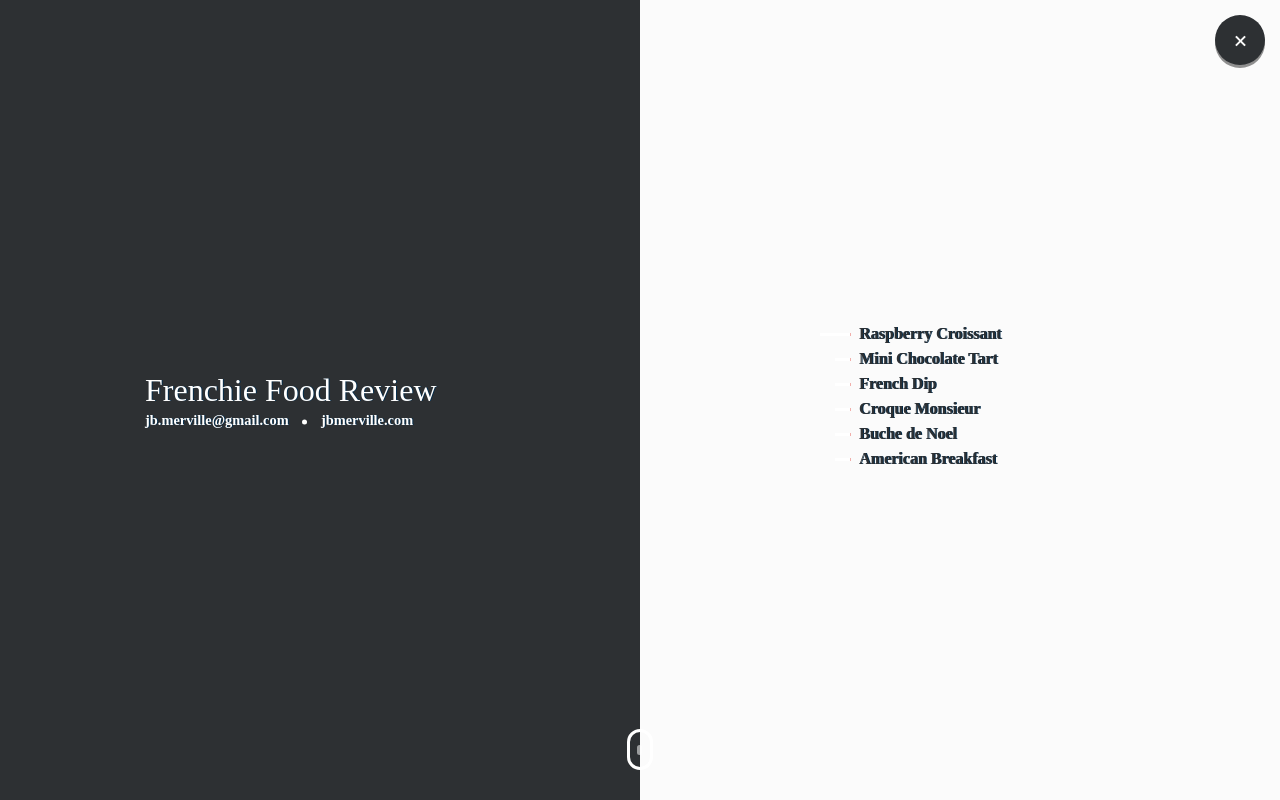
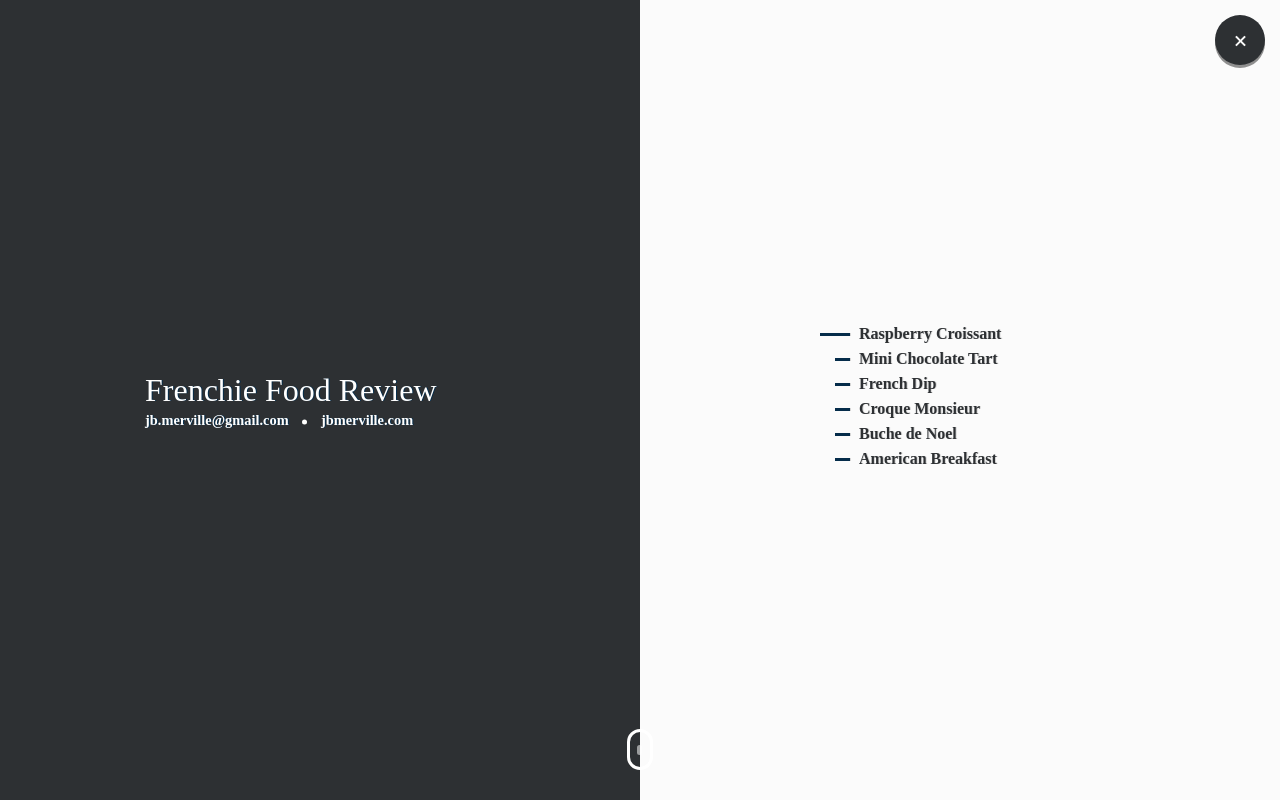
Before and after one commit to FrenchieFoodReview/FrenchieFoodReview.github.io, a plain HTML site: page index.html in a window 1280 px wide. Both pictures are taken after a click on the element 1240 px from the left and 40 px from the top of the page. Drawn offline with nearby package versions, Linux system fonts and the light colour scheme.

Commit message:
Update style.css

```diff
--- a/style.css
+++ b/style.css
@@ -248,7 +248,7 @@ svg {
 }
 .page {
     position: relative;
-    text-shadow: 1px 0px 0px var(--color3);
+    text-shadow: 1px 0px 0px #d6d6d6;
     display: block;
     height: 25px;
     cursor: pointer;
@@ -268,11 +268,11 @@ svg {
 .bar {
     display: inline-block;
     height: 3px;
-    box-shadow: 1px 0px 0px #f1afab;
+    box-shadow: 1px 0px 0px #d6d6d6;
     top: -3px;
     position: relative;
     width: 15px;
-    background-color: white;
+    background-color: var(--color3);
     margin-right: 5px;
     transition: 0.1s ease-out;
 }
```
